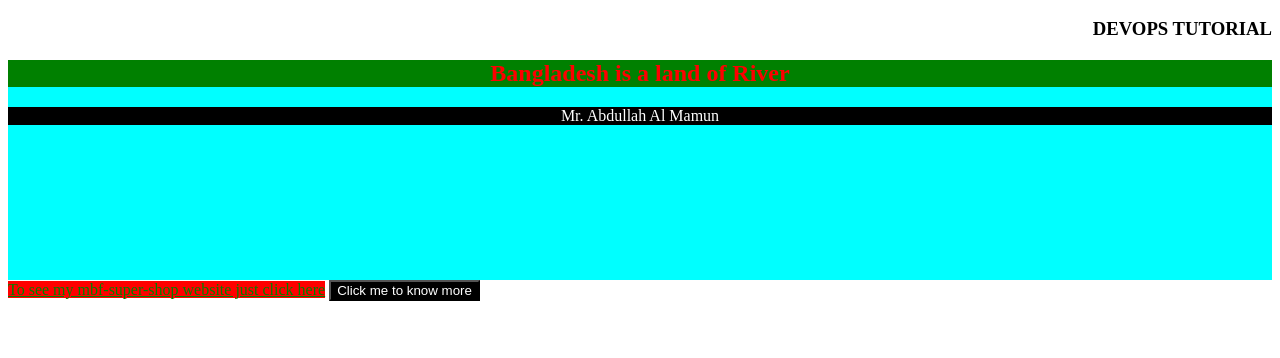
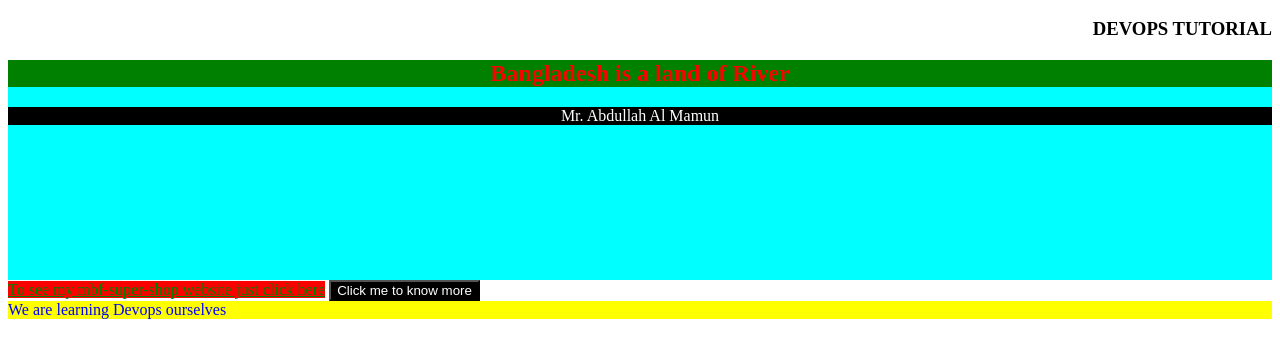
Before and after one commit to Abdullah723669-cmk/Devops, a plain HTML site: page index.html in a window 1280 px wide. Shown: the part 48-406 px from the top of the page. Drawn offline with Linux system fonts and the light colour scheme.

Commit message:
add another div and in h3 add a sentense

```diff
--- a/index.html
+++ b/index.html
@@ -5,3 +5,6 @@
 <p style='color:white;background-color:black;text-align:center'>Mr. Abdullah Al Mamun</p> </div>
 <a style="color:green;background-color:red" href="https://mbf-super-shop.odoo.com" target="_blank">To see my mbf-super-shop website just click here</a>
 <button style="background-color:black; color:white">Click me to know more</button>
+<div style="background-color:yellow;color:blue;height:150px>
+<h3 style="text-align:center;font-weight:bold;color:pink">We are learning Devops ourselves</h3>
+</div>
```
